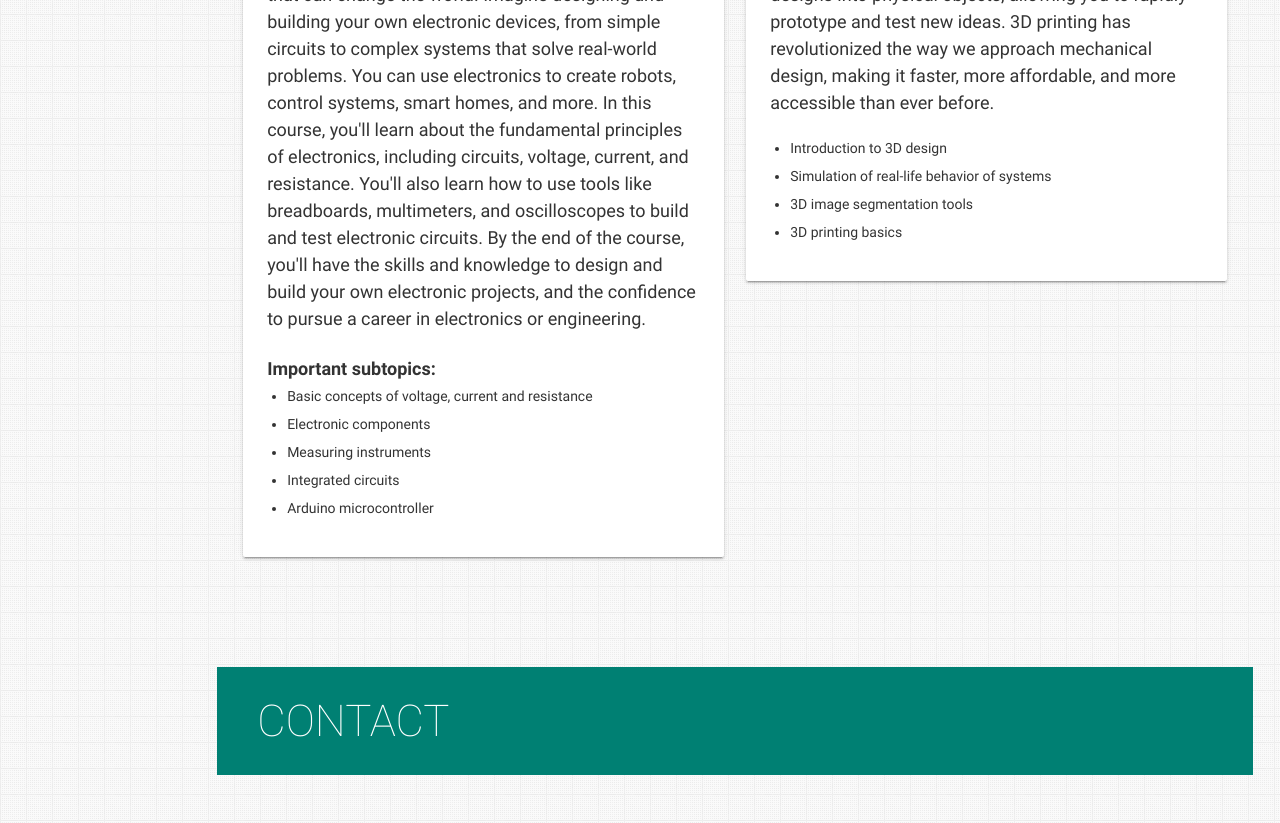
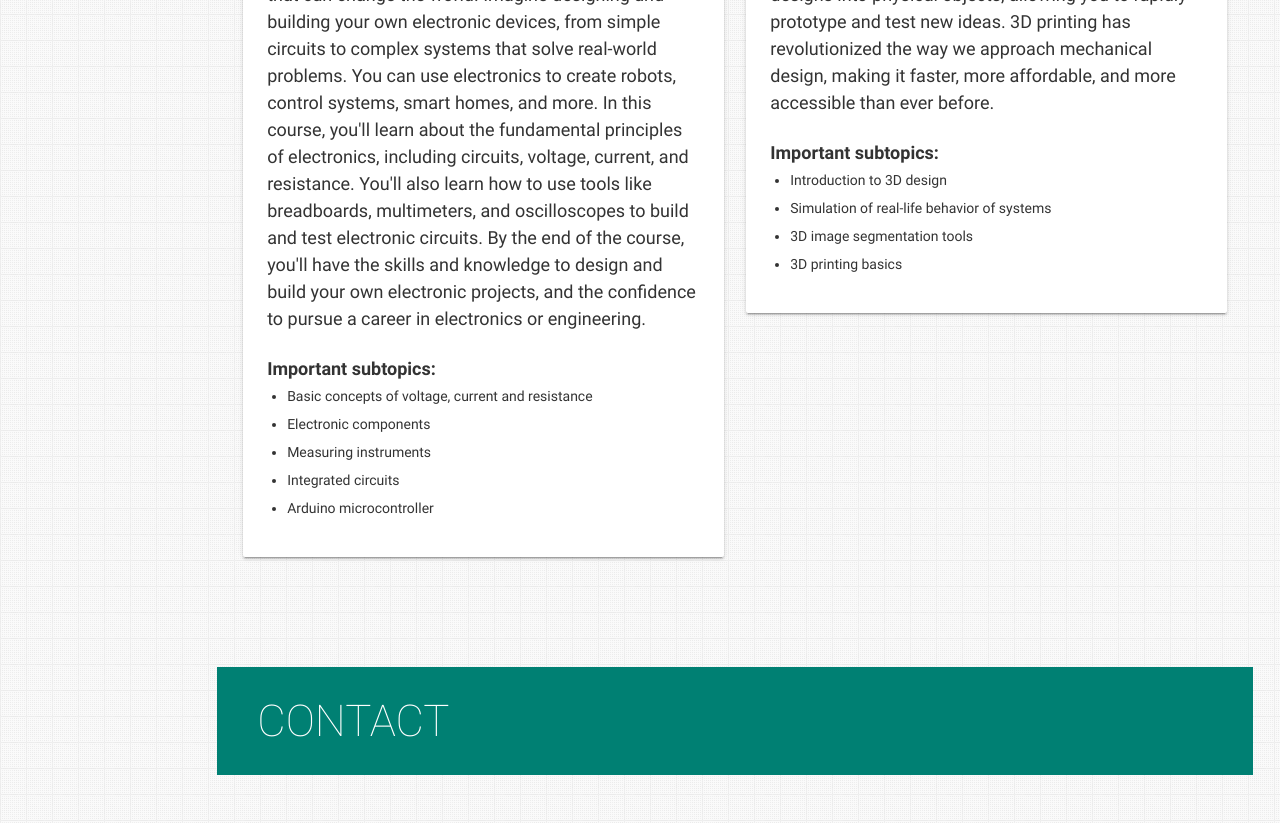
Before and after one commit to samunoz747/samunoz747.github.io, a website: page index.html in a window 1280 px wide. Shown: the part 2820-3643 px from the top of the page. Drawn offline with nearby package versions, Linux system fonts and the light colour scheme.

Commit message:
Update index.html

```diff
--- a/index.html
+++ b/index.html
@@ -357,6 +357,11 @@ Mechanical design is the process of creating physical objects and systems that c
 
 One of the most exciting tools in modern mechanical design is 3D printing. With a 3D printer, you can turn digital designs into physical objects, allowing you to rapidly prototype and test new ideas. 3D printing has revolutionized the way we approach mechanical design, making it faster, more affordable, and more accessible than ever before.
                   <br>
+                </p>
+
+                <ul>
+                  <p>
+                    <b>Important subtopics:</b>
                   <ul>
                     <li>Introduction to 3D design</li>
                     <li>Simulation of real-life behavior of systems </li>
```
